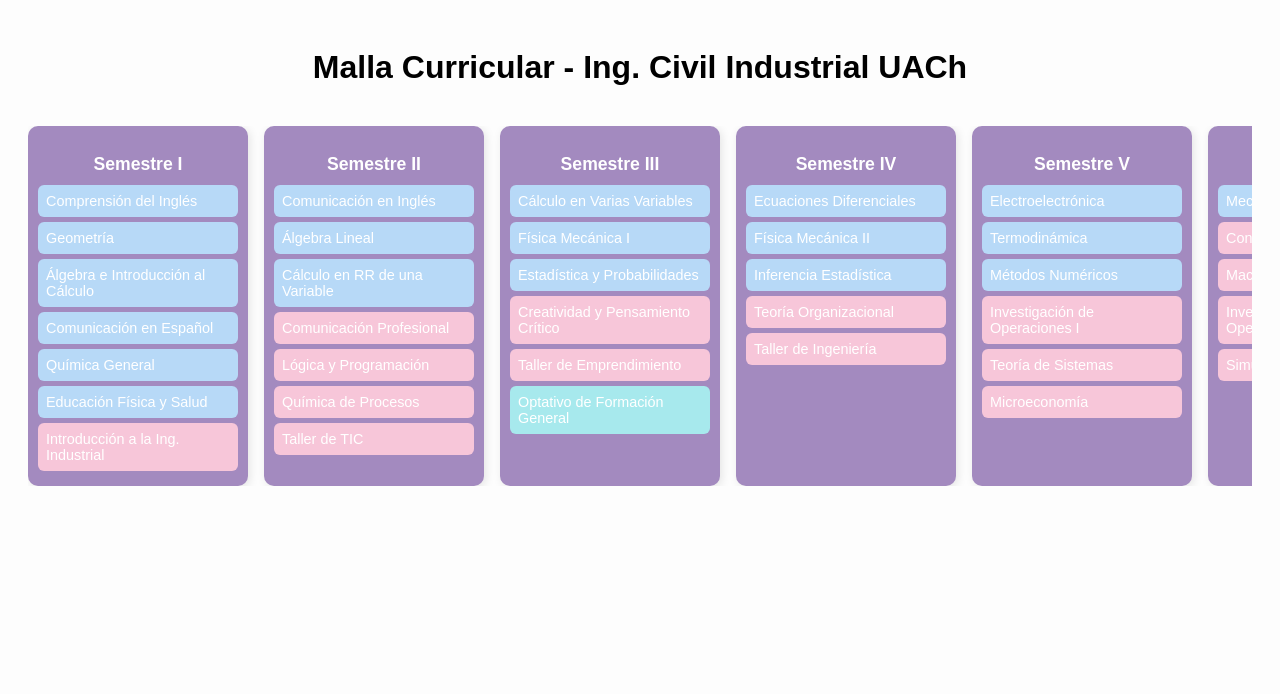
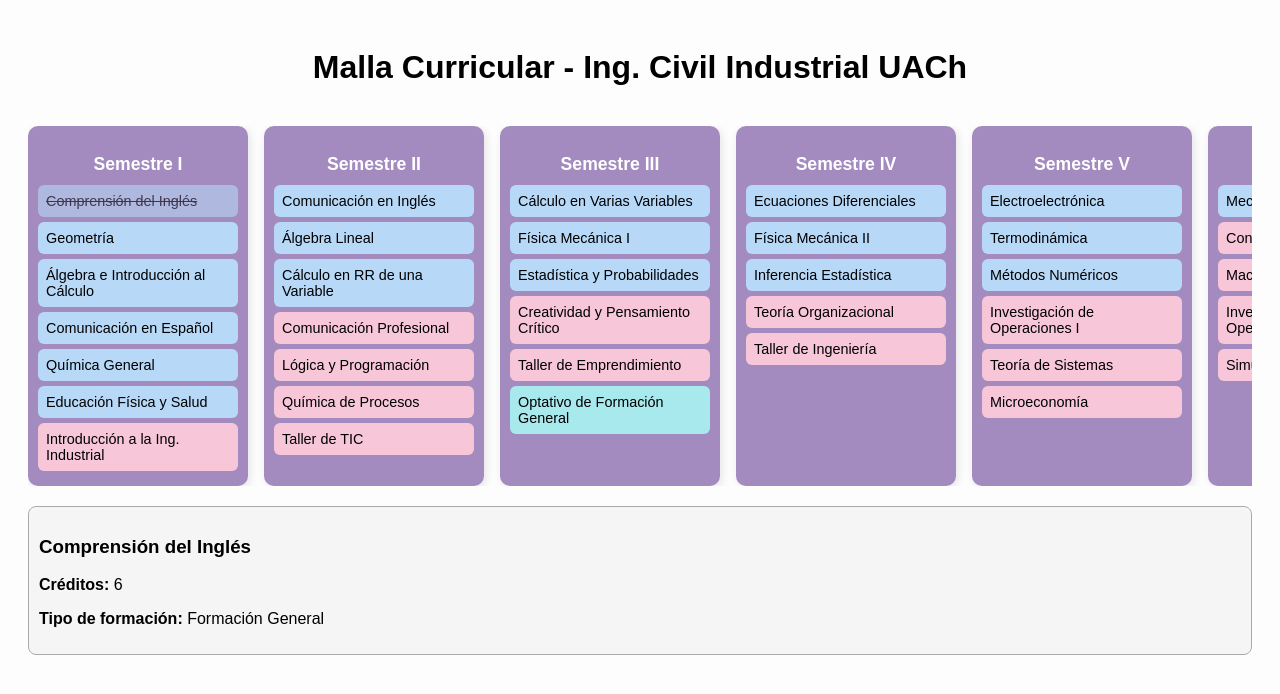
Before and after one commit to yenn009/Malla-ici-, a plain HTML site: page index.html in a window 1280 px wide. Both pictures are taken after a click on the element "Comprensión del Inglés". Drawn offline with Linux system fonts and the light colour scheme.

Commit message:
Update index.html

```diff
--- a/index.html
+++ b/index.html
@@ -9,16 +9,19 @@
       background-color: #fdfdfd;
       padding: 20px;
     }
+
     h1 {
       text-align: center;
       margin-bottom: 40px;
     }
+
     .semestres {
       display: flex;
       flex-wrap: nowrap;
       overflow-x: auto;
       gap: 16px;
     }
+
     .semestre {
       min-width: 200px;
       background-color: #a38abf; /* Morado oscuro pastel */
@@ -27,11 +30,13 @@
       box-shadow: 2px 2px 10px rgba(0,0,0,0.1);
       color: white;
     }
+
     .semestre h3 {
       text-align: center;
       font-size: 1.1em;
       margin-bottom: 10px;
     }
+
     .materia {
       margin: 5px 0;
       padding: 8px;
@@ -39,10 +44,17 @@
       cursor: pointer;
       font-size: 0.9em;
     }
-    .general { background-color: #b7d9f7; }
-    .especialidad { background-color: #f7c6d9; }
-    .optativa { background-color: #a7e9ed; }
-    .vinculacion { background-color: #d5b8ff; }
+
+    .general { background-color: #b7d9f7; color: #000; }
+    .especialidad { background-color: #f7c6d9; color: #000; }
+    .optativa { background-color: #a7e9ed; color: #000; }
+    .vinculacion, .profesional { background-color: #d5b8ff; color: #000; }
+
+    .completada {
+      text-decoration: line-through;
+      opacity: 0.6;
+    }
+
     #info {
       margin-top: 20px;
       padding: 10px;
@@ -50,126 +62,124 @@
       border-radius: 8px;
       display: none;
       background-color: #f5f5f5;
+      color: #000;
     }
   </style>
 </head>
 <body>
 
 <h1>Malla Curricular - Ing. Civil Industrial UACh</h1>
+
 <div class="semestres">
-  <!-- SEMESTRES COMPLETOS -->
-  <!-- Puedes encontrar cada semestre con su título y asignaturas -->
-
-  <!-- Generado por ChatGPT, basado en la imagen que enviaste -->
 
   <!-- SEMESTRE I -->
   <div class="semestre">
     <h3>Semestre I</h3>
-    <div class="materia general">Comprensión del Inglés</div>
-    <div class="materia general">Geometría</div>
-    <div class="materia general">Álgebra e Introducción al Cálculo</div>
-    <div class="materia general">Comunicación en Español</div>
-    <div class="materia general">Química General</div>
-    <div class="materia general">Educación Física y Salud</div>
-    <div class="materia especialidad">Introducción a la Ing. Industrial</div>
+    <div class="materia general" data-creditos="6" data-tipo="Formación General">Comprensión del Inglés</div>
+    <div class="materia general" data-creditos="6" data-tipo="Formación General">Geometría</div>
+    <div class="materia general" data-creditos="6" data-tipo="Formación General">Álgebra e Introducción al Cálculo</div>
+    <div class="materia general" data-creditos="6" data-tipo="Formación General">Comunicación en Español</div>
+    <div class="materia general" data-creditos="6" data-tipo="Formación General">Química General</div>
+    <div class="materia general" data-creditos="2" data-tipo="Formación General">Educación Física y Salud</div>
+    <div class="materia especialidad" data-creditos="5" data-tipo="Especialidad">Introducción a la Ing. Industrial</div>
   </div>
 
   <!-- SEMESTRE II -->
   <div class="semestre">
     <h3>Semestre II</h3>
-    <div class="materia general">Comunicación en Inglés</div>
-    <div class="materia general">Álgebra Lineal</div>
-    <div class="materia general">Cálculo en RR de una Variable</div>
-    <div class="materia especialidad">Comunicación Profesional</div>
-    <div class="materia especialidad">Lógica y Programación</div>
-    <div class="materia especialidad">Química de Procesos</div>
-    <div class="materia especialidad">Taller de TIC</div>
+    <div class="materia general" data-creditos="6" data-tipo="Formación General">Comunicación en Inglés</div>
+    <div class="materia general" data-creditos="6" data-tipo="Formación General">Álgebra Lineal</div>
+    <div class="materia general" data-creditos="6" data-tipo="Formación General">Cálculo en RR de una Variable</div>
+    <div class="materia especialidad" data-creditos="5" data-tipo="Especialidad">Comunicación Profesional</div>
+    <div class="materia especialidad" data-creditos="5" data-tipo="Especialidad">Lógica y Programación</div>
+    <div class="materia especialidad" data-creditos="5" data-tipo="Especialidad">Química de Procesos</div>
+    <div class="materia especialidad" data-creditos="2" data-tipo="Especialidad">Taller de TIC</div>
   </div>
 
   <!-- SEMESTRE III -->
   <div class="semestre">
     <h3>Semestre III</h3>
-    <div class="materia general">Cálculo en Varias Variables</div>
-    <div class="materia general">Física Mecánica I</div>
-    <div class="materia general">Estadística y Probabilidades</div>
-    <div class="materia especialidad">Creatividad y Pensamiento Crítico</div>
-    <div class="materia especialidad">Taller de Emprendimiento</div>
-    <div class="materia optativa">Optativo de Formación General</div>
+    <div class="materia general" data-creditos="6" data-tipo="Formación General">Cálculo en Varias Variables</div>
+    <div class="materia general" data-creditos="6" data-tipo="Formación General">Física Mecánica I</div>
+    <div class="materia general" data-creditos="6" data-tipo="Formación General">Estadística y Probabilidades</div>
+    <div class="materia especialidad" data-creditos="5" data-tipo="Especialidad">Creatividad y Pensamiento Crítico</div>
+    <div class="materia especialidad" data-creditos="5" data-tipo="Especialidad">Taller de Emprendimiento</div>
+    <div class="materia optativa" data-creditos="4" data-tipo="Optativo">Optativo de Formación General</div>
   </div>
 
   <!-- SEMESTRE IV -->
   <div class="semestre">
     <h3>Semestre IV</h3>
-    <div class="materia general">Ecuaciones Diferenciales</div>
-    <div class="materia general">Física Mecánica II</div>
-    <div class="materia general">Inferencia Estadística</div>
-    <div class="materia especialidad">Teoría Organizacional</div>
-    <div class="materia especialidad">Taller de Ingeniería</div>
+    <div class="materia general" data-creditos="6" data-tipo="Formación General">Ecuaciones Diferenciales</div>
+    <div class="materia general" data-creditos="6" data-tipo="Formación General">Física Mecánica II</div>
+    <div class="materia general" data-creditos="6" data-tipo="Formación General">Inferencia Estadística</div>
+    <div class="materia especialidad" data-creditos="5" data-tipo="Especialidad">Teoría Organizacional</div>
+    <div class="materia especialidad" data-creditos="5" data-tipo="Especialidad">Taller de Ingeniería</div>
   </div>
 
   <!-- SEMESTRE V -->
   <div class="semestre">
     <h3>Semestre V</h3>
-    <div class="materia general">Electroelectrónica</div>
-    <div class="materia general">Termodinámica</div>
-    <div class="materia general">Métodos Numéricos</div>
-    <div class="materia especialidad">Investigación de Operaciones I</div>
-    <div class="materia especialidad">Teoría de Sistemas</div>
-    <div class="materia especialidad">Microeconomía</div>
+    <div class="materia general" data-creditos="6" data-tipo="Formación General">Electroelectrónica</div>
+    <div class="materia general" data-creditos="6" data-tipo="Formación General">Termodinámica</div>
+    <div class="materia general" data-creditos="6" data-tipo="Formación General">Métodos Numéricos</div>
+    <div class="materia especialidad" data-creditos="5" data-tipo="Especialidad">Investigación de Operaciones I</div>
+    <div class="materia especialidad" data-creditos="5" data-tipo="Especialidad">Teoría de Sistemas</div>
+    <div class="materia especialidad" data-creditos="5" data-tipo="Especialidad">Microeconomía</div>
   </div>
 
   <!-- SEMESTRE VI -->
   <div class="semestre">
     <h3>Semestre VI</h3>
-    <div class="materia general">Mecánica de Fluidos</div>
-    <div class="materia especialidad">Contabilidad y Costos</div>
-    <div class="materia especialidad">Macroeconomía</div>
-    <div class="materia especialidad">Investigación de Operaciones II</div>
-    <div class="materia especialidad">Simulación de Procesos</div>
+    <div class="materia general" data-creditos="6" data-tipo="Formación General">Mecánica de Fluidos</div>
+    <div class="materia especialidad" data-creditos="5" data-tipo="Especialidad">Contabilidad y Costos</div>
+    <div class="materia especialidad" data-creditos="5" data-tipo="Especialidad">Macroeconomía</div>
+    <div class="materia especialidad" data-creditos="5" data-tipo="Especialidad">Investigación de Operaciones II</div>
+    <div class="materia especialidad" data-creditos="5" data-tipo="Especialidad">Simulación de Procesos</div>
   </div>
 
   <!-- SEMESTRE VII -->
   <div class="semestre">
     <h3>Semestre VII</h3>
-    <div class="materia especialidad">Sistemas de Información</div>
-    <div class="materia especialidad">Gestión Táctica de Operaciones</div>
-    <div class="materia especialidad">Estudio del Trabajo</div>
-    <div class="materia especialidad">Gestión de Recursos Humanos</div>
-    <div class="materia especialidad">Gestión de Calidad y Medio Ambiente</div>
+    <div class="materia especialidad" data-creditos="5" data-tipo="Especialidad">Sistemas de Información</div>
+    <div class="materia especialidad" data-creditos="5" data-tipo="Especialidad">Gestión Táctica de Operaciones</div>
+    <div class="materia especialidad" data-creditos="5" data-tipo="Especialidad">Estudio del Trabajo</div>
+    <div class="materia especialidad" data-creditos="5" data-tipo="Especialidad">Gestión de Recursos Humanos</div>
+    <div class="materia especialidad" data-creditos="5" data-tipo="Especialidad">Gestión de Calidad y Medio Ambiente</div>
   </div>
 
   <!-- SEMESTRE VIII -->
   <div class="semestre">
     <h3>Semestre VIII</h3>
-    <div class="materia especialidad">Comportamiento Organizacional</div>
-    <div class="materia especialidad">Gestión Estratégica de Operaciones</div>
-    <div class="materia especialidad">Ingeniería Económica</div>
-    <div class="materia especialidad">Procesos Industriales</div>
+    <div class="materia especialidad" data-creditos="5" data-tipo="Especialidad">Comportamiento Organizacional</div>
+    <div class="materia especialidad" data-creditos="5" data-tipo="Especialidad">Gestión Estratégica de Operaciones</div>
+    <div class="materia especialidad" data-creditos="5" data-tipo="Especialidad">Ingeniería Económica</div>
+    <div class="materia especialidad" data-creditos="5" data-tipo="Especialidad">Procesos Industriales</div>
   </div>
 
   <!-- SEMESTRE IX -->
   <div class="semestre">
     <h3>Semestre IX</h3>
-    <div class="materia especialidad">Gestión Estratégica</div>
-    <div class="materia especialidad">Gestión Comercial y Marketing</div>
-    <div class="materia especialidad">Finanzas</div>
-    <div class="materia profesional">Práctica Profesional</div>
+    <div class="materia especialidad" data-creditos="5" data-tipo="Especialidad">Gestión Estratégica</div>
+    <div class="materia especialidad" data-creditos="5" data-tipo="Especialidad">Gestión Comercial y Marketing</div>
+    <div class="materia especialidad" data-creditos="5" data-tipo="Especialidad">Finanzas</div>
+    <div class="materia profesional" data-creditos="10" data-tipo="Profesional">Práctica Profesional</div>
   </div>
 
   <!-- SEMESTRE X -->
   <div class="semestre">
     <h3>Semestre X</h3>
-    <div class="materia especialidad">Gestión de la Cadena de Abastecimiento</div>
-    <div class="materia especialidad">Gestión de Proyectos</div>
-    <div class="materia especialidad">Formulación y Evaluación de Proyectos</div>
-    <div class="materia profesional">Anteproyecto de Seminario</div>
+    <div class="materia especialidad" data-creditos="5" data-tipo="Especialidad">Gestión de la Cadena de Abastecimiento</div>
+    <div class="materia especialidad" data-creditos="5" data-tipo="Especialidad">Gestión de Proyectos</div>
+    <div class="materia especialidad" data-creditos="5" data-tipo="Especialidad">Formulación y Evaluación de Proyectos</div>
+    <div class="materia profesional" data-creditos="5" data-tipo="Profesional">Anteproyecto de Seminario</div>
   </div>
 
   <!-- SEMESTRE XI -->
   <div class="semestre">
     <h3>Semestre XI</h3>
-    <div class="materia especialidad">Formulación y Evaluación de Modelos de Negocio e Innovación</div>
-    <div class="materia profesional">Seminario de Titulación</div>
+    <div class="materia especialidad" data-creditos="5" data-tipo="Especialidad">Formulación y Evaluación de Modelos de Negocio e Innovación</div>
+    <div class="materia profesional" data-creditos="10" data-tipo="Profesional">Seminario de Titulación</div>
   </div>
 
 </div>
@@ -177,15 +187,23 @@
 <div id="info"></div>
 
 <script>
-  function mostrarInfo(nombre, creditos, tipo) {
+  document.querySelectorAll('.materia').forEach(materia => {
+    materia.addEventListener('click', () => {
+      materia.classList.toggle('completada');
+
+      const nombre = materia.textContent.trim();
+      const creditos = materia.dataset.creditos;
+      const tipo = materia.dataset.tipo;
+
       const info = document.getElementById('info');
       info.style.display = 'block';
       info.innerHTML = `
         <h3>${nombre}</h3>
-      <p><strong>Créditos:</strong> ${creditos ?? 'No especificado'}</p>
+        <p><strong>Créditos:</strong> ${creditos}</p>
         <p><strong>Tipo de formación:</strong> ${tipo}</p>
       `;
-  }
+    });
+  });
 </script>
 
 </body>
```
Lines whose indentation alone changed are shown as unchanged.
